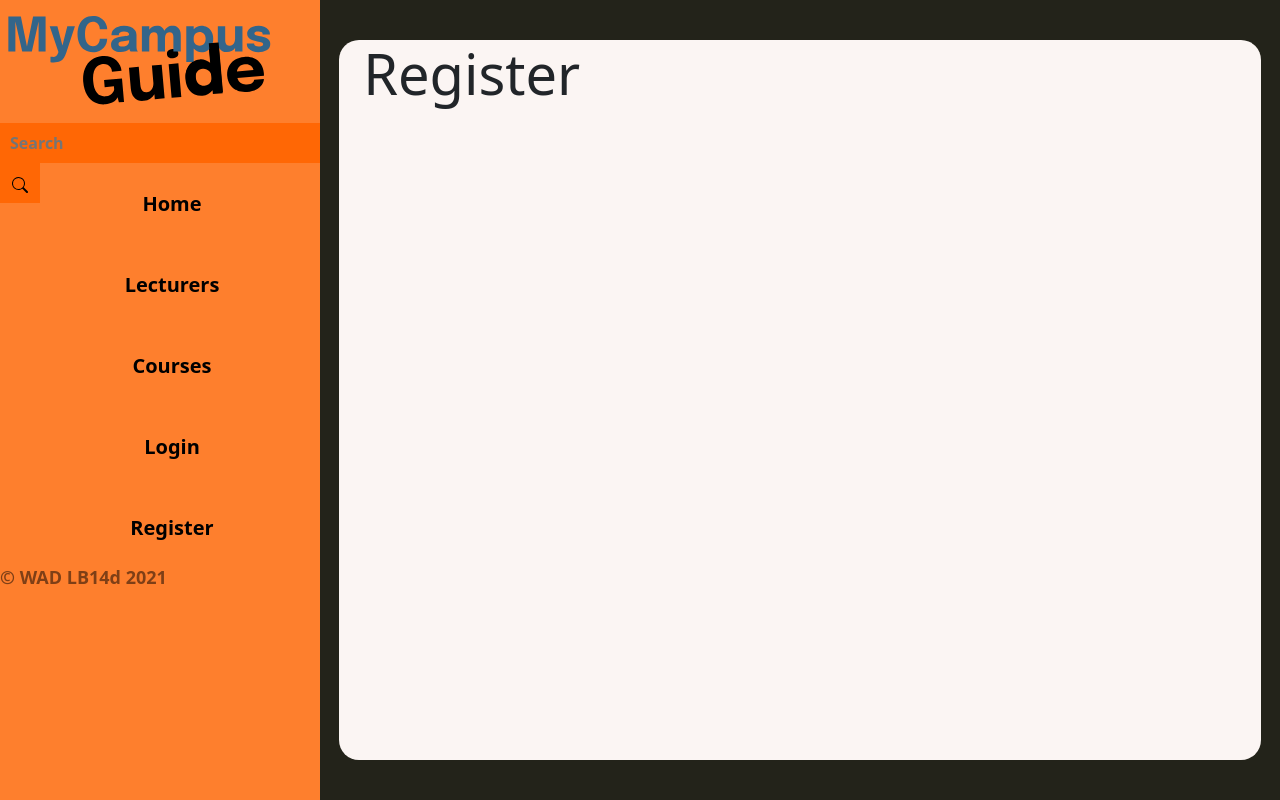
After one commit to WAD2-LB14d/mycampusguide, a Django app: page /guide/register/ in a window 1280 px wide. The commit adds this page. Run offline with Django 3.2, Linux system fonts and the light colour scheme.

Commit message:
Login and register pages added

```diff
--- a/my_campus_guide/guide/forms.py
+++ b/my_campus_guide/guide/forms.py
@@ -66,4 +66,10 @@ class UserForm(forms.ModelForm):
 
 	class Meta:
 		model = User
-		fields = ('username', 'email', 'password', 'major', 'picture', 'degreeprogram', 'startedstudying', 'expectedgraduation')
+		fields = ('username', 'email', 'password')
+
+
+class UserProfileForm(forms.ModelForm):
+    class Meta:
+        model = UserProfile
+        fields = ('major', 'picture', 'degreeprogram', 'startedstudying', 'expectedgraduation')
--- a/my_campus_guide/guide/urls.py
+++ b/my_campus_guide/guide/urls.py
@@ -7,4 +7,6 @@ urlpatterns = [
   path('', views.index, name='index'),
   path('courses/', views.courses, name='courses'),
   path('lecturers/', views.lecturers, name='lecturers'),
+  path('register/', views.register, name='register'),
+  path('login/', views.login, name='login'),
 ]
--- a/my_campus_guide/guide/views.py
+++ b/my_campus_guide/guide/views.py
@@ -1,7 +1,7 @@
 from django.shortcuts import render
 from django.http import HttpResponse
 from django.shortcuts import render
-from guide.forms import LecturerForm
+from guide.forms import LecturerForm, UserForm, UserProfileForm
 
 # Create your views here.
 
@@ -13,3 +13,56 @@ def courses(request):
 
 def lecturers(request):
 	return render(request, 'guide/lecturers.html')
+
+def register(request):
+	registered = False
+
+	if request.method == 'POST':
+		user_form = UserForm(request.POST)
+		profile_form = UserProfileForm(request.POST)
+
+		if user_form.is_valid() and profile_form.is_valid():
+			user = user_form.save()
+			user.set_password(user.password)
+			user.save()
+
+			profile = profile_form.save(commit=False)
+			profile.user = user
+
+			if 'picture' in request.FILES:
+				profile.picture = request.FILES['picture']
+
+			profile.save()
+
+			registered = True
+		else:
+			print(user_form.errors, profile_form.errors)
+	else:
+		user_form = UserForm()
+		profile_form = UserProfileForm()
+
+
+	return render(request, 'guide/register.html',context = {'user_form': user_form, 'profile_form': profile_form, 'registered': registered})
+
+def login(request):
+
+    if request.method == 'POST':
+        username = request.POST.get('username')
+        password = request.POST.get('password')
+
+        user = authenticate(username=username, password=password)
+
+        if user:
+
+            if user.is_active:
+                login(request, user)
+                return redirect(reverse('rango:index'))
+            else:
+                return HttpResponse("Your Rango account is disabled.")
+
+        else:
+            print(f"Invalid login details: {username}, {password}")
+            return HttpResponse("Invalid login details supplied.")
+
+    else:
+        return render(request, 'guide/login.html')
--- a/my_campus_guide/templates/guide/base.html
+++ b/my_campus_guide/templates/guide/base.html
@@ -31,8 +31,8 @@
 						  <li class="nav-item "><a class="nav-link" href="{% url 'guide:courses' %}">Courses</a></li>
 						</ul>
             <ul class="list-group bottom">
-						  <li class="nav-item "><a class="nav-link" href="{% url 'guide:index' %}">Login</a></li>
-						  <li class="nav-item "><a class="nav-link" href="{% url 'guide:lecturers' %}">Register</a></li>
+						  <li class="nav-item "><a class="nav-link" href="{% url 'guide:login' %}">Login</a></li>
+						  <li class="nav-item "><a class="nav-link" href="{% url 'guide:register' %}">Register</a></li>
     	      </ul>
 						<footer>&copy; WAD LB14d 2021</footer>
 					</div>
--- /dev/null
+++ b/my_campus_guide/templates/guide/register.html
@@ -0,0 +1,14 @@
+{% extends 'guide/base.html' %}
+{% load staticfiles %}
+
+{% block title_block %}
+  Register
+{% endblock %}
+
+{% block body_block %}
+  <div class="jubmotron jumbotron-fluid">
+    <div class="container">
+      <h1 class="display-4">Register</h1>
+    </div>
+  </div>
+{% endblock %}
```
Also changed, not shown: my_campus_guide/templates/guide/login.html (added, +14 -0 lines).
